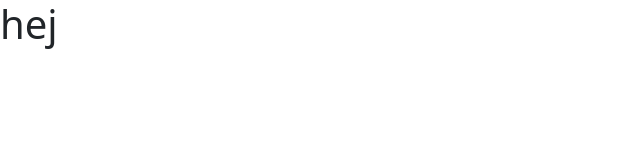
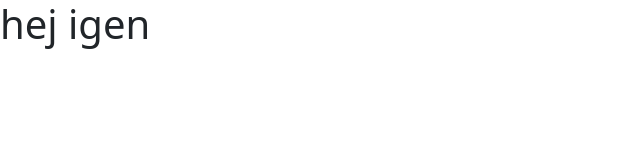
Before and after one commit to mie010/Eksamen, a website: page index.html in a window 1280 px wide. Shown: the whole page, without its empty margins (0-640 px from the left). Drawn offline with nearby package versions, Linux system fonts and the light colour scheme; files that its build step writes are made by us from their sources.

Commit message:
hej igen

```diff
--- a/index.html
+++ b/index.html
@@ -15,7 +15,7 @@
 </head>
 
 <body>
- <h1>hej </h1>
+ <h1>hej igen </h1>
 
 <script src="https://cdn.jsdelivr.net/npm/bootstrap@5.3.8/dist/js/bootstrap.bundle.min.js"></script>
 </body>
```
